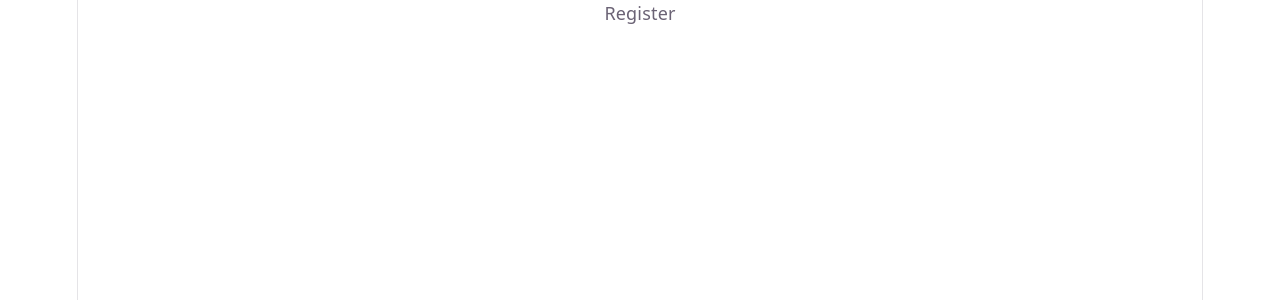
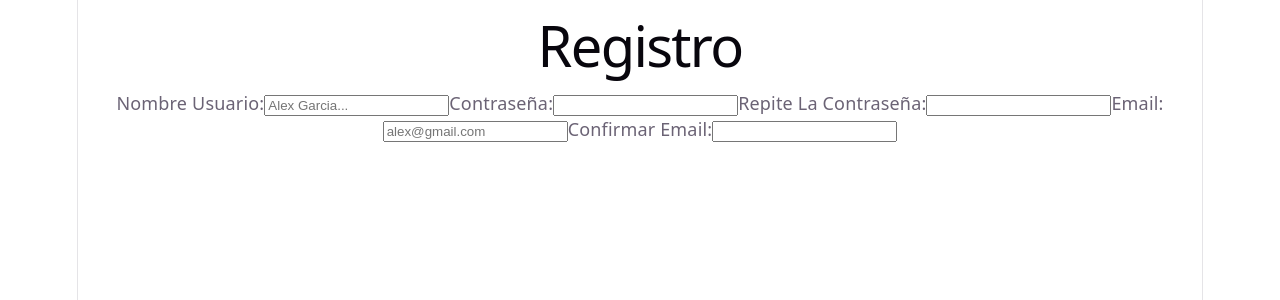
Before and after one commit to Miguelcds/easyhairbooking, a React (Vite) app in the folder Frontend/: page /register in a window 1280 px wide. Shown: the top 300 px of the page. Built offline with nearby package versions, Linux system fonts and the light colour scheme; the HTML template or start-up script is replaced by a standard one.

Commit message:
feat: add registration form with validation using react-hook-form

```diff
--- a/Frontend/package.json
+++ b/Frontend/package.json
@@ -13,6 +13,7 @@
     "axios": "^1.13.6",
     "react": "^19.2.4",
     "react-dom": "^19.2.4",
+    "react-hook-form": "^7.71.2",
     "react-router-dom": "^7.13.1"
   },
   "devDependencies": {
--- a/Frontend/src/pages/Register.jsx
+++ b/Frontend/src/pages/Register.jsx
@@ -1,9 +1,124 @@
-import React from 'react'
+import React, { useState } from "react";
+import { useForm, Watch } from "react-hook-form";
+import { registerService } from "../services/auth.service";
 
 const Register = () => {
+  const {
+    register,
+    handleSubmit,
+    getValues,
+    formState: { errors },
+    formState,
+    watch
+  } = useForm({
+    defaultValues: {
+      name: "",
+      email: "",
+      password: "",
+      confirmPassword: "",
+    },
+  });
+
+  const password = watch("password")
+
   return (
-    <div>Register</div>
-  )
-}
+    <>
+      <div>
+        <h1>Registro</h1>
+      </div>
+      <form onSubmit={handleSubmit(registerService)}>
+        {/* Campo Nombre */}
+        <label htmlFor="name">
+          Nombre Usuario:
+          <input
+            placeholder="Alex Garcia..."
+            type="text"
+            id="name"
+            {...register("name", {
+              required: "El nombre es Obligatorio",
+              minLength: {
+                value: 2,
+                message: "Debe tener al menos 2 caracteres",
+              },
+              pattern: {
+                value: /^[A-Za-zÁÉÍÓÚáéíóúÑñ\s]+$/,
+                message: "No puede contener Numeros",
+              },
+              validate: (value) =>
+                value.trim().length >= 2 || "No pueden ser solo espacios",
+            })}
+          />
+          {errors.name && (
+            <p style={{ color: "red" }}> {errors.name.message}</p>
+          )}
+        </label>
 
-export default Register
+        {/* Campo Contraseña */}
+
+        <label htmlFor="password">
+          Contraseña:
+          <input
+            type="password"
+            id="password"
+            {...register("password", {
+              required: "No has introducido Ninguna contraseña",
+              pattern: {
+                value: /^(?=.*[a-z])(?=.*[A-Z])(?=.*\d)[A-Za-z\d]{8,}$/,
+                message:
+                  "La contraseña debe incluir números, letras Mayúsculas y minúsculas y como minimo 8 caracteres",
+              },
+            })}
+          />
+        </label>
+        <label htmlFor="confirmPassword">
+          Repite La Contraseña:
+          <input
+            id="confirmPassword"
+            type="password"
+            {...register("confirmPassword", {
+              required:
+                "No Has introducido Ningun Valor para validar la contraseña",
+              validate: (value) =>
+                value === getValues("password") ||
+                "Las Contraseñas no son iguales",
+            })}
+          />
+          {errors.password && (
+            <p style={{ color: "red" }}> {errors.password.message}</p>
+          )}
+          {errors.confirmPassword && (
+            <p style={{ color: "red" }}> {errors.confirmPassword.message}</p>
+          )}
+        </label>
+
+        {/* Campo Email */}
+
+        <label htmlFor="email">
+          Email:
+          <input
+            placeholder="alex@gmail.com"
+            type="email"
+            id="email"
+            {...register("email", {
+              required: "El email es obligatorio",
+              pattern: {
+                value: /^[A-Z0-9._%+-]+@[A-Z0-9.-]+\.[A-Z]{2,}$/i,
+                message: "Formato Del Email No valido",
+              },
+            })}
+          />
+          {errors.email && (
+            <p style={{ color: "red" }}> {errors.email.message}</p>
+          )}
+        </label>
+
+        <label htmlFor="confirmEmail">
+          Confirmar Email:
+          <input type="email" id="confirmPassword" />
+        </label>
+      </form>
+    </>
+  );
+};
+
+export default Register;
```
Also changed, not shown: 1 other file (tests, documents, lock files or other folders).
